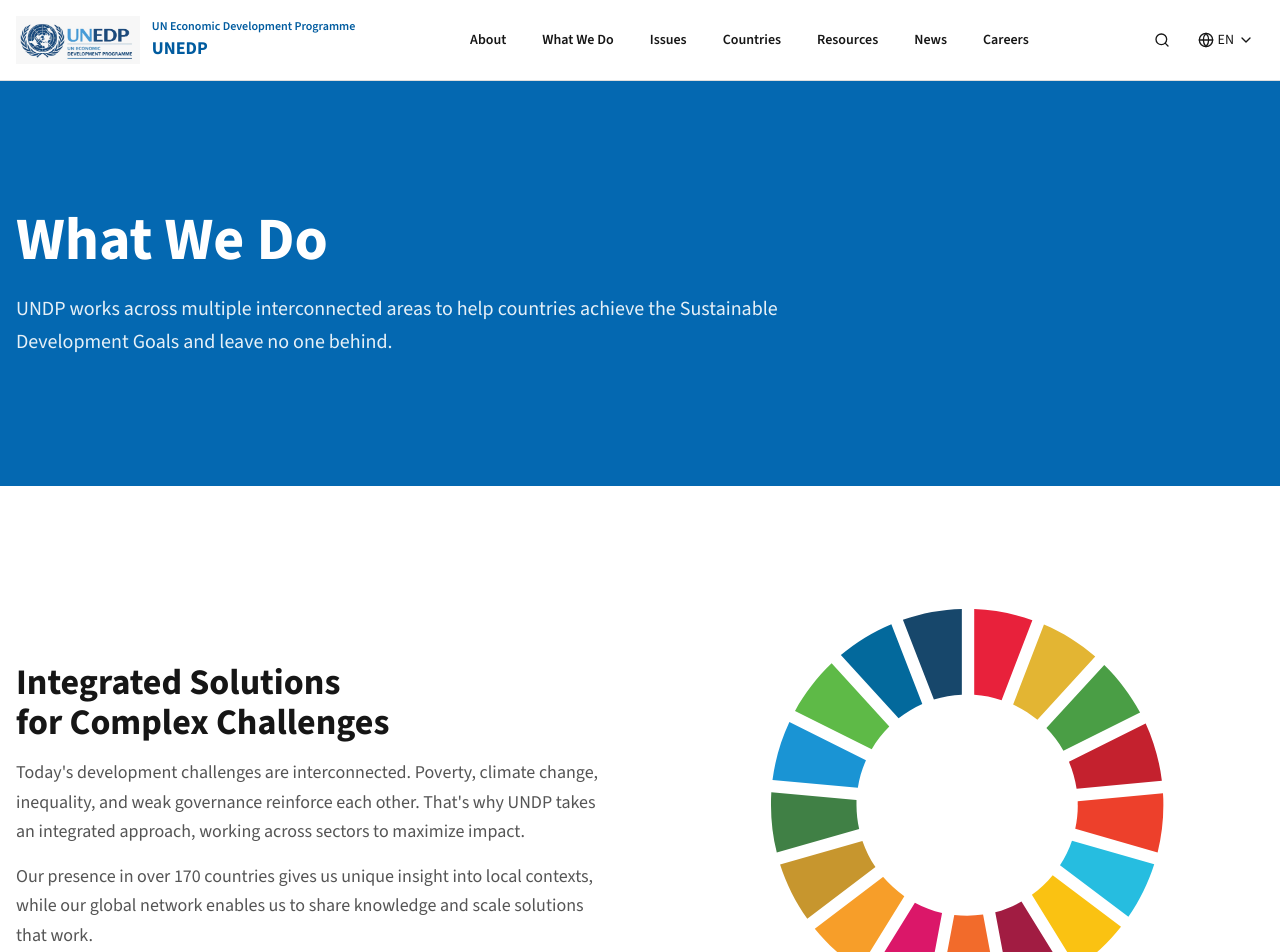
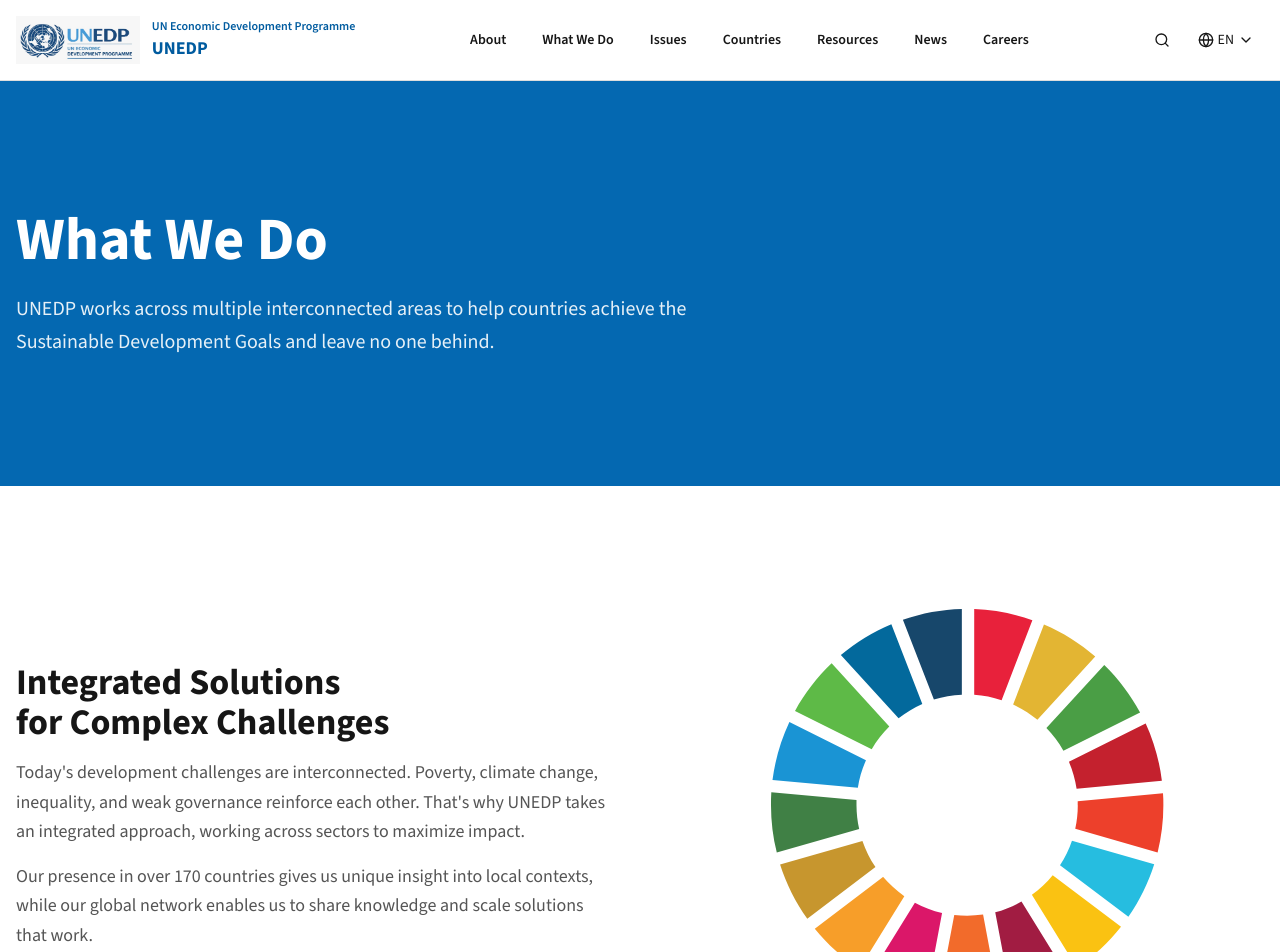
Before and after one commit to Diguok23/UNDP, a Next.js app: page /what-we-do in a window 1280 px wide. Shown: the top 952 px of the page. Built offline with nearby package versions, Linux system fonts and the light colour scheme.

Commit message:
Update page.tsx

```diff
--- a/app/what-we-do/page.tsx
+++ b/app/what-we-do/page.tsx
@@ -114,7 +114,7 @@ export default function WhatWeDoPage() {
               What We Do
             </h1>
             <p className="mt-6 text-xl text-white/90 leading-relaxed">
-              UNDP works across multiple interconnected areas to help countries achieve the
+              UNEDP works across multiple interconnected areas to help countries achieve the
               Sustainable Development Goals and leave no one behind.
             </p>
           </div>
@@ -131,7 +131,7 @@ export default function WhatWeDoPage() {
               </h2>
               <p className="mt-4 text-lg text-muted-foreground leading-relaxed">
                 Today's development challenges are interconnected. Poverty, climate change,
-                inequality, and weak governance reinforce each other. That's why UNDP takes
+                inequality, and weak governance reinforce each other. That's why UNEDP takes
                 an integrated approach, working across sectors to maximize impact.
               </p>
               <p className="mt-4 text-lg text-muted-foreground leading-relaxed">
```
